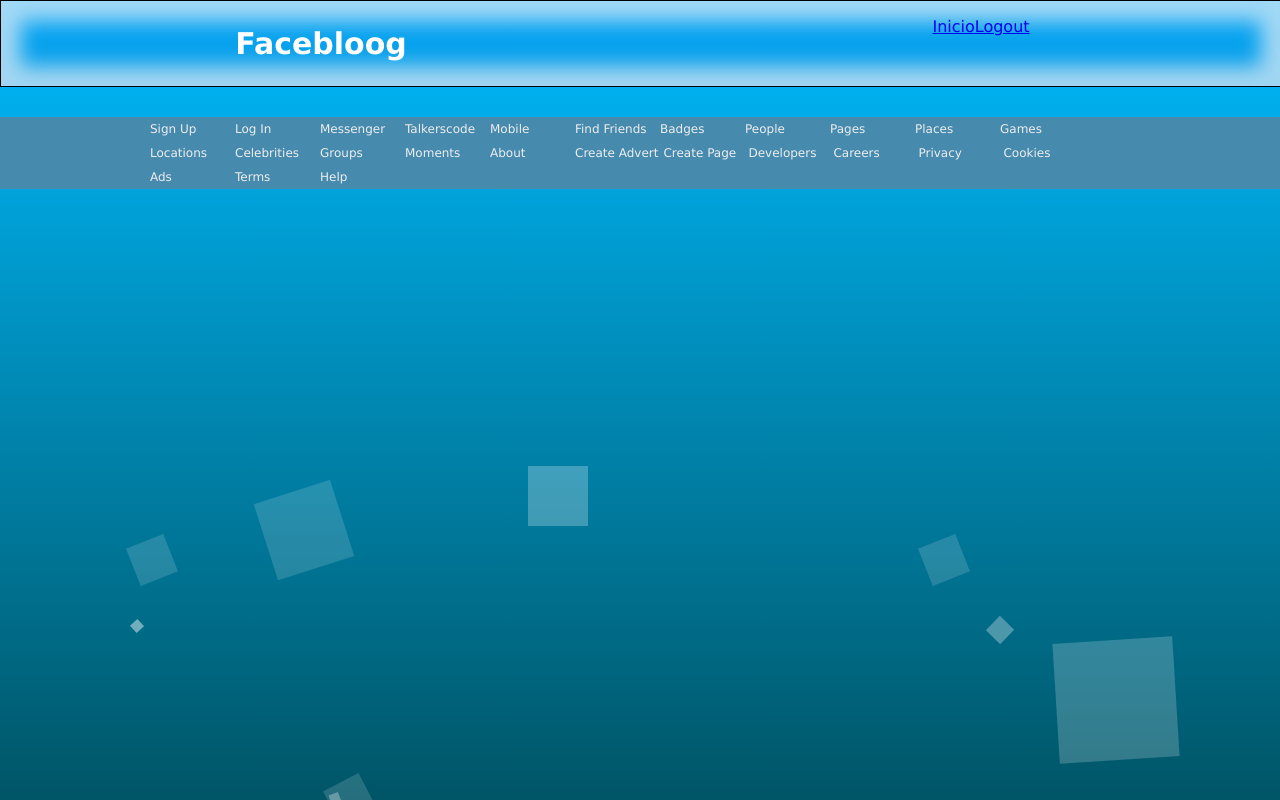
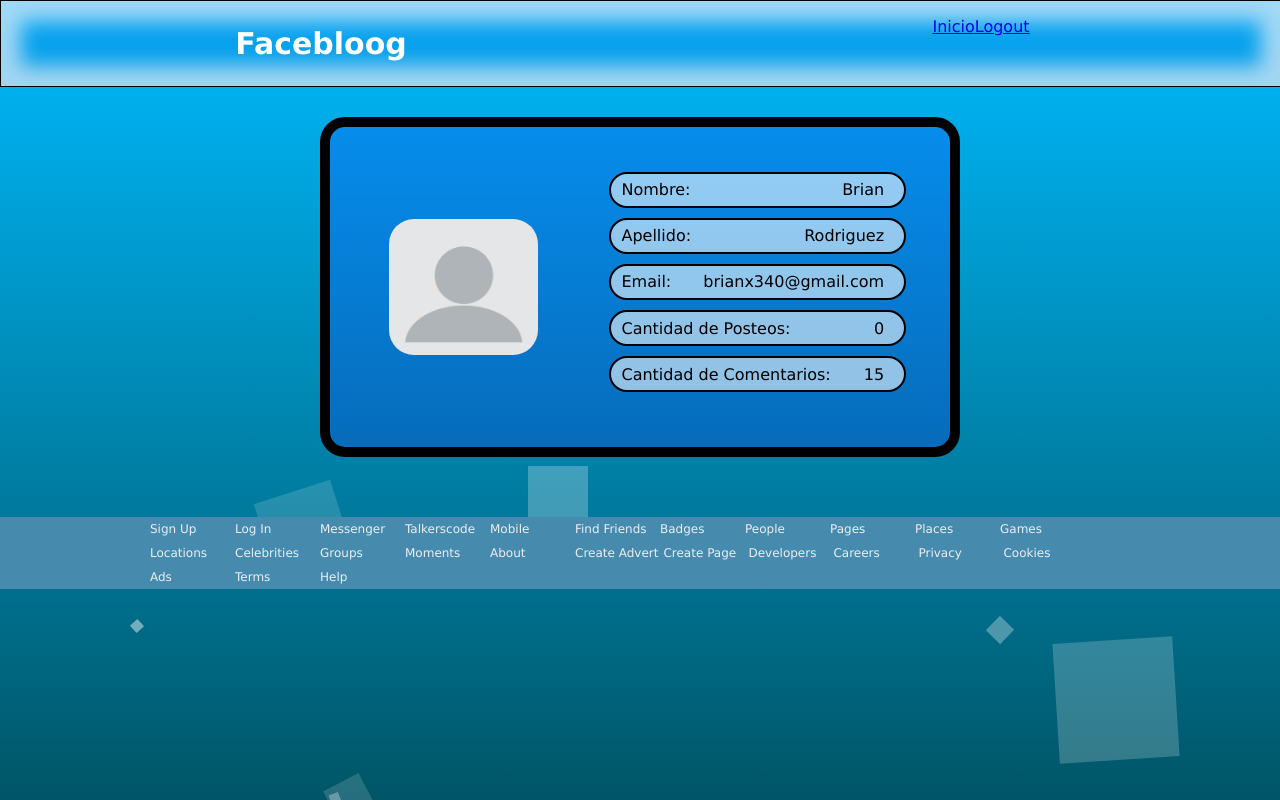
Before and after one commit to BrianX340/PortfolioFlask, a Flask app: page /facebloog-perfil in a window 1280 px wide. Run offline with Flask 2, Linux system fonts and the light colour scheme; a user stored in the database is signed in; data comes from the database, SQL or seed files in the repository; both versions use the stored data as it was after the commit; data that the repository does not hold is empty.

Commit message:
Actualizacion
Añadida funcion eliminar post y perfil usuario

```diff
--- a/aplicacion/main.py
+++ b/aplicacion/main.py
@@ -11,6 +11,61 @@ db = SQLAlchemy(app)
 
 ################################################################   Comunicacion JS y Python  ################################################################
 
+@app.route("/borrar-facebloogpost", methods=["POST"])
+def borrar_facebloogpost():
+	from aplicacion.models import Post
+	from aplicacion.login import getEmailUser
+	from aplicacion.login import is_login
+
+	req = request.get_json()
+	post_id_delete = str(req['postdelete'])
+
+	if is_login():
+		email = getEmailUser()
+		post = db.session.query(Post).filter(Post.id==post_id_delete).first()
+
+		if email == post.email:
+			db.session.delete(post)
+			db.session.commit()
+			res = make_response(jsonify({'post':'deleted'}), 200)
+			return res
+"""
+@app.route("/borrar-facebloogpost", methods=["POST"])
+def borrar_facebloogpost():
+	from aplicacion.models import Post
+
+	post_id = request.form.get("post_id")
+	post = db.session.query(Post).filter(Post.id==post_id).first()
+	db.session.delete(post)
+	db.session.commit()
+	return redirect('/facebloog')
+"""
+
+@app.route("/consulta-profile", methods=["POST"])
+def consulta_profile():
+	from aplicacion.models import User
+	from aplicacion.models import Post
+	from aplicacion.models import Comments
+	from aplicacion.login import getEmailUser
+	from aplicacion.login import is_login
+
+
+	if is_login():
+		email = getEmailUser()
+		user = User.query.filter_by(email=email).first()
+		post = Post.query.filter_by(email=email).all()
+		coments = Comments.query.filter_by(email_id=email).all()
+
+		data_profile = {
+			'name': user.name,
+			'lastname': user.lastname,
+			'email': user.email,
+			'posts': str(len(post)),
+			'coments': str(len(coments))
+		}
+
+		res = make_response(jsonify(data_profile), 200)
+		return res
 
 @app.route("/crear-facebloogpost", methods=["POST"])
 def crear_facebloogpost():
@@ -56,30 +111,6 @@ def crear_facebloogcomments():
 		return res
 
 
-
-"""
-@app.route("/facebloog")
-def facebloog():
-	from aplicacion.models import Post
-	from aplicacion.models import Comments
-	from aplicacion.login import getEmailUser
-	from aplicacion.login import is_login
-
-
-	if is_login():
-		email = getEmailUser()
-		posts = Post.query.filter_by(email=email).order_by(Post.fecha.desc()).all()
-		comments = []
-		for post in posts:
-			comment = Comments.query.filter_by(post_id=post.id).order_by(Comments.created.desc()).all()
-			if len(comment) > 0:
-				comments.append(comment)
-		print(comments)
-		return render_template('facebloog-inicio.html', posts=posts,comments=comments,user=email)
-	else:
-		return render_template('facebloog-index.html')
-"""
-
 @app.route("/consulta-posteos", methods=["POST"])
 def consulta_posteos():
 	from aplicacion.models import Post
@@ -87,16 +118,12 @@ def consulta_posteos():
 	from aplicacion.login import getEmailUser
 	from aplicacion.login import is_login
 
-	req = request.get_json()
-
-
 	if is_login():
 		email = getEmailUser()
 		posts = Post.query.filter_by(email=email).order_by(Post.fecha.desc()).all()
+		posteos = {}
 
-		posteos = {}
 		for post in posts:
-
 			lista_comentarios = Comments.query.filter_by(post_id=post.id).order_by(Comments.created.desc()).all()
 			comentarios = {}
 			post_echo = {}
@@ -110,11 +137,8 @@ def consulta_posteos():
 													'user_comented':comentario.email_id,
 													'coment_id':comentario.id
 													}
-
 			post_echo['coments'] = comentarios
-
 			posteos[post.id] = post_echo
-
 		bloqueEcho = ''
 		bloqueEchoDerecho = []
 		for post_echo in posteos:
@@ -125,7 +149,7 @@ def consulta_posteos():
                                 <h4>{ posteos[post_echo]['useremail'] }</h4>
 
                                 <div class='delete-button' id='delete-button'method='post'>
-                                <div value='{ id_posteo }' name='post_id'>X</div>
+                                <div value='{ id_posteo }' name='post_id' class='delete'>X</div>
                                 </div>
                             </div>
                             <div>
@@ -134,10 +158,8 @@ def consulta_posteos():
                             <div class='reactions'>
                             </div>
                     	"""
-
 			bloqueComentarioCompleto = []
 			for comentario in posteos[post_echo]['coments']:
-
 				comentario_echo = f"""
 				<div class='contenedorComentarios'>
 					<div>
@@ -150,12 +172,9 @@ def consulta_posteos():
 
 				"""
 				bloqueComentarioCompleto.append(comentario_echo)
-
 			bloqueComentarioCompleto = bloqueComentarioCompleto[::-1]
 			bloqueComentarioCompleto = ' '.join(bloqueComentarioCompleto)
-
 			bloquePost += bloqueComentarioCompleto
-
 			bloquePost += f"""
 				<div class='contenedorTexto'>
 					<div>
@@ -168,9 +187,7 @@ def consulta_posteos():
 				</div>
 				</div>
 			"""
-
 			bloqueEcho += bloquePost
-
 		res = make_response(jsonify({'bloque': bloqueEcho}), 200)
 		return res
 
@@ -211,22 +228,10 @@ def cv():
 
 @app.route("/facebloog")
 def facebloog():
-	from aplicacion.models import Post
-	from aplicacion.models import Comments
-	from aplicacion.login import getEmailUser
 	from aplicacion.login import is_login
 
-
 	if is_login():
-		email = getEmailUser()
-		posts = Post.query.filter_by(email=email).order_by(Post.fecha.desc()).all()
-		comments = []
-		for post in posts:
-			comment = Comments.query.filter_by(post_id=post.id).order_by(Comments.created.desc()).all()
-			if len(comment) > 0:
-				comments.append(comment)
-		print(comments)
-		return render_template('facebloog-inicio.html', posts=posts,comments=comments,user=email)
+		return render_template('facebloog-inicio.html')
 	else:
 		return render_template('facebloog-index.html')
 
@@ -282,15 +287,6 @@ def verificar_usuario_facebloog():
 
 
 
-@app.route("/borrar-facebloogpost", methods=["POST"])
-def borrar_facebloogpost():
-	from aplicacion.models import Post
-
-	post_id = request.form.get("post_id")
-	post = db.session.query(Post).filter(Post.id==post_id).first()
-	db.session.delete(post)
-	db.session.commit()
-	return redirect('/facebloog')
 
 
 @app.route("/facebloog-logout")
--- a/aplicacion/static/css/facebloog/profile.css
+++ b/aplicacion/static/css/facebloog/profile.css
@@ -0,0 +1,77 @@
+
+#profile-section {
+    display: flex;
+    width: 100%;
+    height: 100%;
+}
+
+#profile-section .card {
+    background-color: #2118ff33;
+    margin: 30px auto 30px auto;
+    width: 80%;
+    max-width: 620px;
+    height: 320px;
+    border: black 10px solid;
+    display: flex;
+    border-radius: 25px;
+    flex-direction: column;
+}
+
+#profile-section .card div{
+    display: flex;
+    width: 95%;
+    height: 90%;
+    margin-top: 1rem;
+    margin: auto;
+}
+
+#profile-section .card .profileimage {
+    width: 40%;
+    height: 75%;
+}
+
+#profile-section .card .userinfo div {
+    display: flex;
+    width: 91%;
+    height: 80%;
+    flex-direction: column;
+    padding: 0px;
+}
+
+#profile-section .card .userinfo {
+    display: flex;
+    width: 60%;
+    height: 100%;
+    flex-direction: column;
+}
+
+#profile-section .card div div img {
+    width: 63%;
+    height: 63%;
+    margin: auto;
+    border-radius: 25px;
+}
+
+#profile-section .card .userinfo div div span:first-child {
+    white-space: nowrap;
+    display: flex;
+    margin: auto 10px auto 0px;
+    padding-left: 10px;
+    text-align: left;
+}
+
+#profile-section .card .userinfo div div span:last-child {
+    padding-right: 10px;
+    width: 100%;
+    margin: auto 10px auto 0px;
+    text-align: right;
+}
+
+#profile-section .card .userinfo div div {
+    background-color: #ffffff8f;
+    text-align: left;
+    flex-direction: unset;
+    border: 2px rgb(0, 0, 0) solid;
+    border-radius: 30px;
+    margin-bottom: 10px;
+}
--- /dev/null
+++ b/aplicacion/static/js/facebloog/profile.js
@@ -0,0 +1,46 @@
+
+function recivir_profile() {
+
+
+
+    let entry = {
+        'user': 'ok'
+    };
+
+    fetch(`${window.origin}/consulta-profile`,
+    {
+        method: "POST",
+        credentials: "include",
+        body: JSON.stringify(entry),
+        cache: "no-cache",
+        headers: new Headers({
+            "content-type": "application/json"
+        })
+    })
+        .then(function (response) {
+
+            if (response.status !== 200) {
+                console.log(`Looks like there was a problem. Status code: ${response.status}`);
+                return;
+            }
+            response.json().then(function (data) {
+                /*aca tomamos toda la informaciond del usuario y los introducimos en el document*/
+                document.getElementById('name').innerHTML = data['name']
+                document.getElementById('lastname').innerHTML = data['lastname']
+                document.getElementById('email').innerHTML = data['email']
+                document.getElementById('cantpost').innerHTML = data['posts']
+                document.getElementById('cantcoment').innerHTML = data['coments']
+            });
+
+        })
+        .catch(function (error) {
+            console.log("Fetch error: " + error);
+    });
+
+}
+
+window.onload = () => {
+
+    recivir_profile()
+
+}
--- a/aplicacion/templates/facebloog-profile.html
+++ b/aplicacion/templates/facebloog-profile.html
@@ -12,5 +12,38 @@
 
 {% block body %}
 
+<div id='profile-section'>
+    <div class="card">
+        <div>
+            <div class='profileimage'>
+                <img src="{{ url_for('static', filename='img/facebloog/profile_blank.png') }}" alt="">
+            </div>
+            <div class='userinfo'>
+                <div>
+                    <div>
+                        <span>Nombre:</span><span id='name'>Brian</span>
+                    </div>
+                    <div>
+                        <span>Apellido:</span><span id='lastname'>Rodriguez</span>
+                    </div>
+                    <div>
+                        <span>Email:</span><span id='email'>brianx340@gmail</span>
+                    </div>
+                    <div>
+                        <span>Cantidad de Posteos:</span><span id='cantpost'>1250</span>
+                    </div>
+                    <div>
+                        <span>Cantidad de Comentarios:</span><span id='cantcoment'>3200</span>
+                    </div>
+                </div>
+            </div>
+        </div>
+    </div>
+</div>
 
 {% endblock %}
+
+
+{% block script %}
+<script src="{{ url_for('static', filename='js/facebloog/profile.js') }}"></script>
+{% endblock %}
--- a/aplicacion/templates/index.html
+++ b/aplicacion/templates/index.html
@@ -10,7 +10,7 @@
 <div id="showcase-home">
     <div class="showcase-banner">
       <h1 class="subpage">Bienvenidos</h1>
-      <p class="large">Este es un portafolio para que puedan ver mi trabajo, el sitio esta echo solo con HTML y CSS con Framework Flask</p>
+      <p class="large">Este es un portafolio para que puedan ver mi trabajo, el sitio esta echo con HTML, CSS y JavaScript con Framework Flask</p>
     </div>
   </div>
 
--- a/manage.py
+++ b/manage.py
@@ -1,6 +1,6 @@
 from flask_script import Manager
 from aplicacion.main import app, db
-from aplicacion.models import Post, User
+from aplicacion.models import Post, User, Comments
 
 
 
```
Also changed, not shown: aplicacion/static/js/facebloog/inicio.js (+52 -16 lines), aplicacion/static/img/facebloog/profile_blank.png (added), dbase.db.
